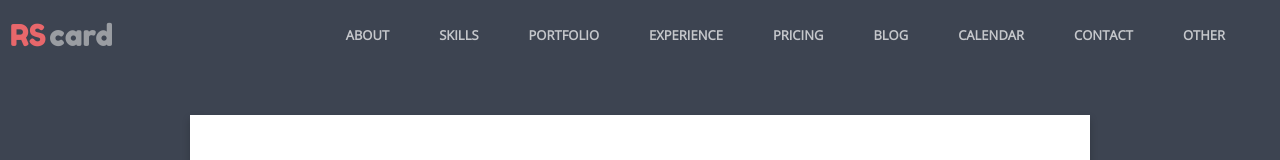
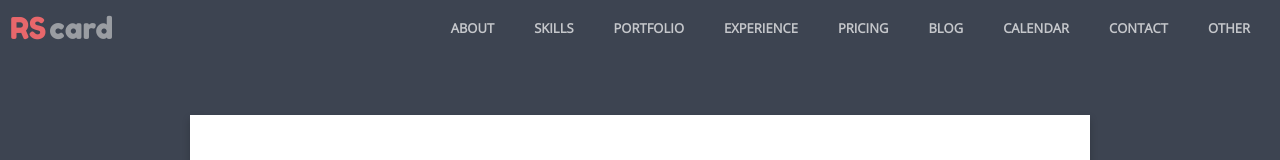
Before and after one commit to ALCordeiro/fe-ramp-up-alysson, an Angular app: page / in a window 1280 px wide. Shown: the top 160 px of the page. Built offline with nearby package versions, Linux system fonts and the light colour scheme; grey boxes are pictures that could not be loaded.

Commit message:
hotfixes in navbar

```diff
--- a/styles/objects/page-navbar-items.scss
+++ b/styles/objects/page-navbar-items.scss
@@ -5,9 +5,8 @@
         font-size: 13px;
         text-transform: uppercase;
         font-weight: 700;
-        line-height: 1;
         text-align: center;
-        padding: 14px 25px;
+        margin-left: 40px;
         text-decoration: none;
         position: relative;
     }
@@ -17,13 +16,12 @@
         width: 0px;
         height: 3px;
         display: block;
-        margin-top: 12px;
-        right: 0;
         background: $red;
         transition: width .2s ease-out;
-        transition-property: left right;
         -webkit-transition: width .2s ease-out;
-    }
+        position: absolute;
+        top: calc(100% + 10px)
+;    }
 
     & > .link:hover:after {
         width: 100%;
--- a/styles/objects/page-navbar-logo.scss
+++ b/styles/objects/page-navbar-logo.scss
@@ -3,7 +3,6 @@
     color: $gray-logo;
     font-size: 30px;
     font-weight: 400;
-    line-height: 50px;
     overflow: hidden;
 
     & > .firstcolumn {
--- a/styles/objects/page-navbar.scss
+++ b/styles/objects/page-navbar.scss
@@ -2,19 +2,6 @@
 
 .page-navbar{
     background-color: $transparent;
-    // padding-left: 15px;
-    // list-style-type: none;
-    // margin: 0;
-    // padding: 0;
-    // overflow: hidden;
-    // top: 0;
-    // width: 100%;
-    // z-index: 5;
-    // position: fixed;
-
-    // & > .logomargin {
-    //     margin: 7px;
-    // }
     display: flex;
     justify-content: space-between;
 
@@ -33,10 +20,8 @@
         & .items {
             display: flex;
             list-style-type: none;
-            // margin: 0;
-            // right: 0;
-            // top: 7px;
             padding: 5px;
+            align-items: center;
         }
     }
 }
```
